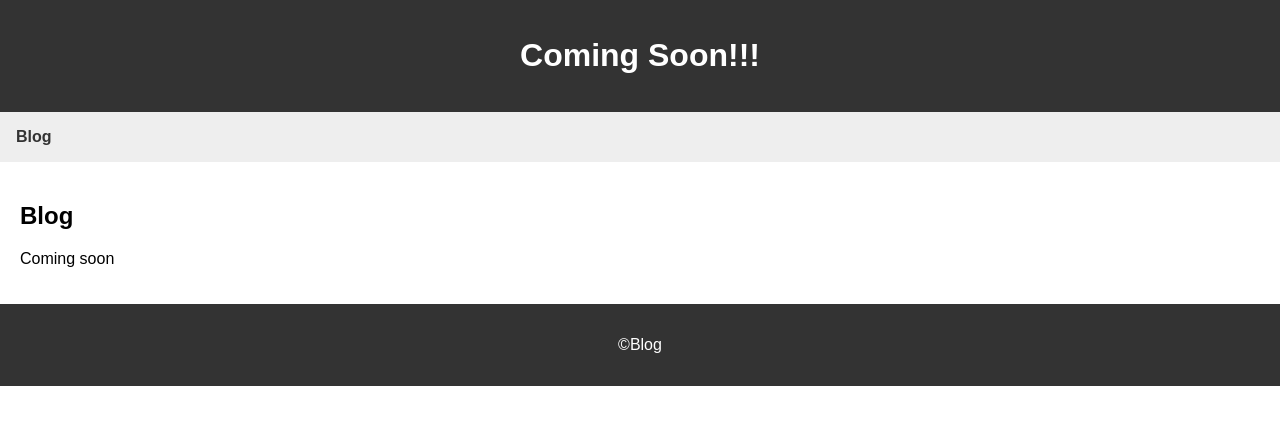
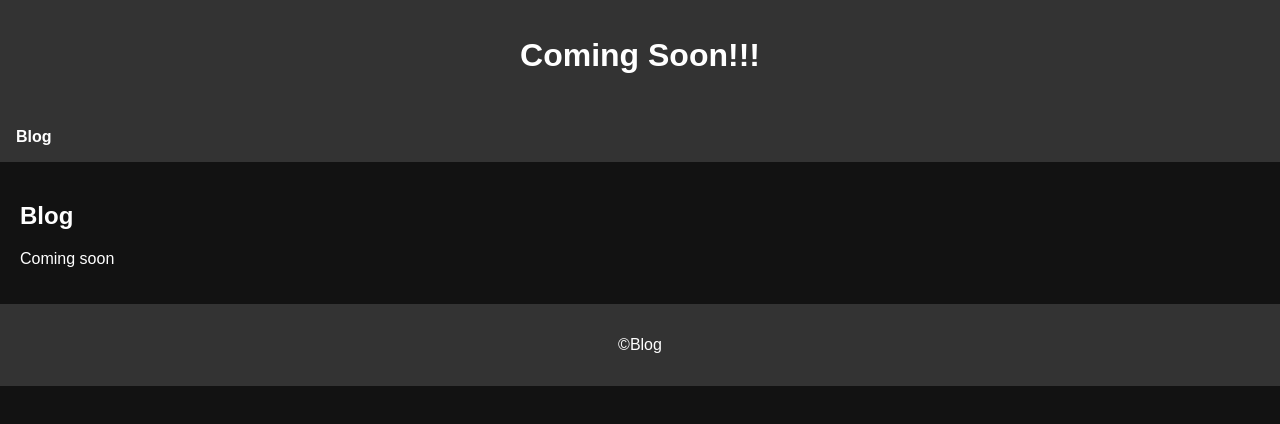
Before and after one commit to Crepco/Blog, a plain HTML site: page index.html in a window 1280 px wide. Drawn offline with Linux system fonts and the light colour scheme.

Commit message:
Update styles.css

```diff
--- a/styles.css
+++ b/styles.css
@@ -2,6 +2,8 @@ body {
     font-family: Arial, sans-serif;
     margin: 0;
     padding: 0;
+    background-color: #121212;
+    color: #fff;
 }
 
 header {
@@ -12,7 +14,7 @@ header {
 }
 
 nav {
-    background-color: #eee;
+    background-color: #333;
     padding: 1em;
 }
 
@@ -29,7 +31,7 @@ nav li {
 
 nav a {
     text-decoration: none;
-    color: #333;
+    color: #fff;
     font-weight: bold;
 }
 
```
